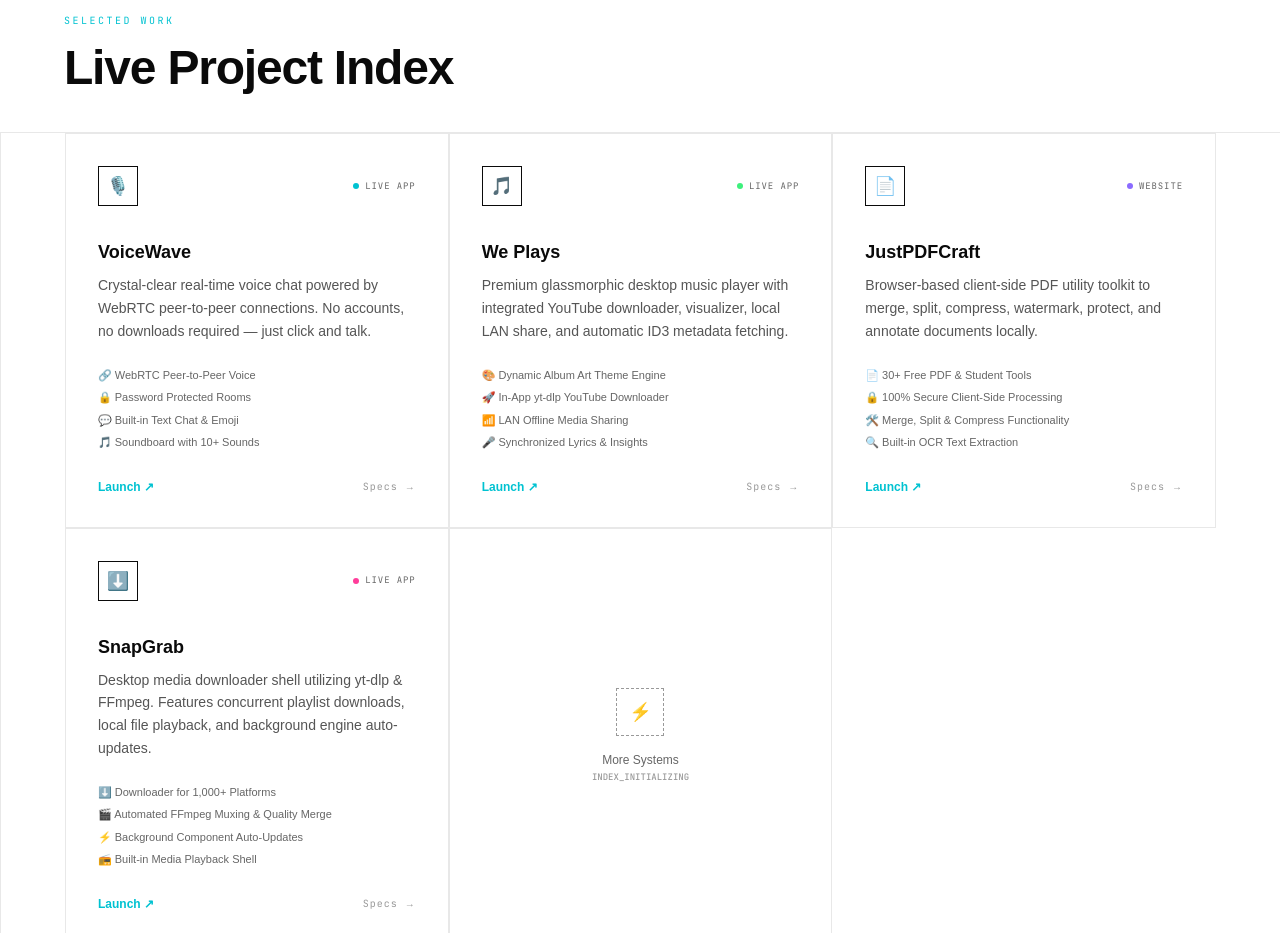
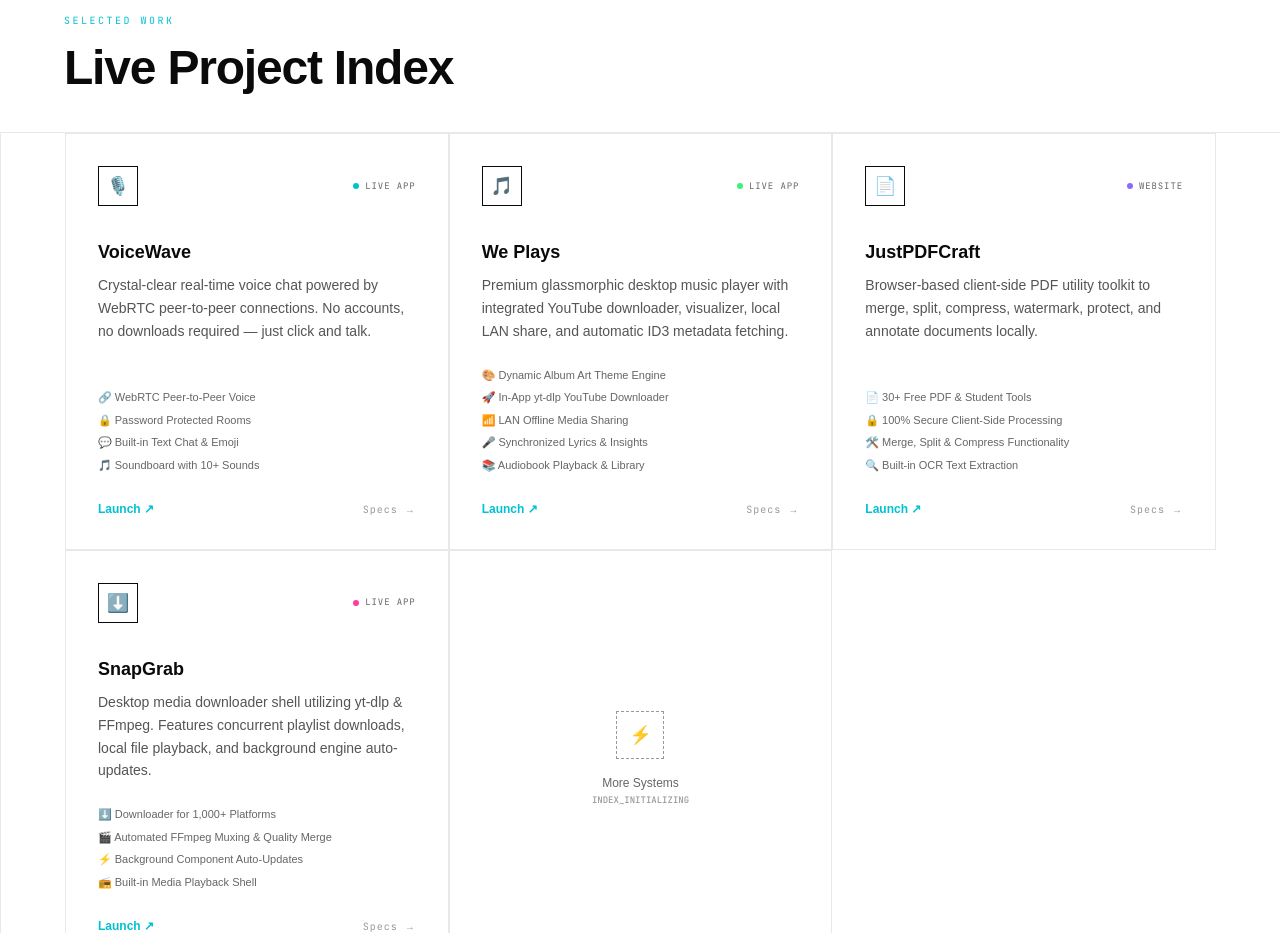
Before and after one commit to shaswatxd/shaswathub, a Next.js app: page / in a window 1280 px wide. Shown: the part 1520-2453 px from the top of the page. Built offline with nearby package versions, Linux system fonts and the light colour scheme; a web font is replaced by a local one.

Commit message:
fix: update We Plays live URL to weplays.vercel.app and add audiobook feature

```diff
--- a/app/components/Projects.jsx
+++ b/app/components/Projects.jsx
@@ -31,12 +31,13 @@
     glow: "emerald",
     badge: "LIVE APP",
     githubUrl: "https://github.com/shaswatxd/we-plays",
-    liveUrl: "https://website-nine-tau-67.vercel.app",
+    liveUrl: "https://weplays.vercel.app",
     features: [
       "🎨 Dynamic Album Art Theme Engine",
       "🚀 In-App yt-dlp YouTube Downloader",
       "📶 LAN Offline Media Sharing",
-      "🎤 Synchronized Lyrics & Insights"
+      "🎤 Synchronized Lyrics & Insights",
+      "📚 Audiobook Playback & Library"
     ],
     details: {
       architecture: "Desktop system orchestrating Electron IPC frames, local LAN streaming servers, and yt-dlp bindings.",
```
